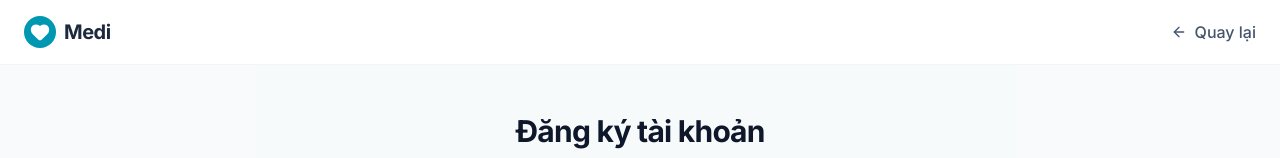
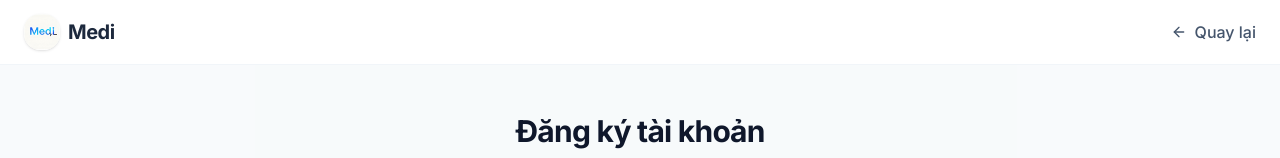
Before and after one commit to haryhoang/mediAI, a React (Vite) app: page /register in a window 1280 px wide. Shown: the top 158 px of the page. Built offline with nearby package versions, Linux system fonts and the light colour scheme.

Commit message:
Update AuthLayout.tsx

```diff
--- a/src/components/ui/AuthLayout.tsx
+++ b/src/components/ui/AuthLayout.tsx
@@ -9,6 +9,7 @@ interface AuthLayoutProps {
   subtitle: string;
 }
 
+
 export const AuthLayout = ({ children, title, subtitle }: AuthLayoutProps) => {
   const navigate = useNavigate();
 
@@ -18,9 +19,14 @@ export const AuthLayout = ({ children, title, subtitle }: AuthLayoutProps) => {
       <header className="bg-white border-b border-slate-100 sticky top-0 z-50">
         <div className="max-w-7xl mx-auto px-6 h-16 flex items-center justify-between">
           <div className="flex items-center gap-2 cursor-pointer" onClick={() => navigate(ROUTES.HOME)}>
-            <div className="w-8 h-8 bg-medi-teal rounded-full flex items-center justify-center">
-              <Heart className="text-white w-5 h-5 fill-current" />
-            </div>
+
+            {/* THAY THẾ Ở ĐÂY: Thay hình tròn trái tim bằng logo ảnh của em */}
+            <img
+              src="/favicon.jpg"
+              alt="Medi Logo"
+              className="w-9 h-9 object-contain rounded-lg shadow-sm"
+            />
+
             <span className="text-xl font-bold text-slate-800 tracking-tight">Medi</span>
           </div>
 
```
